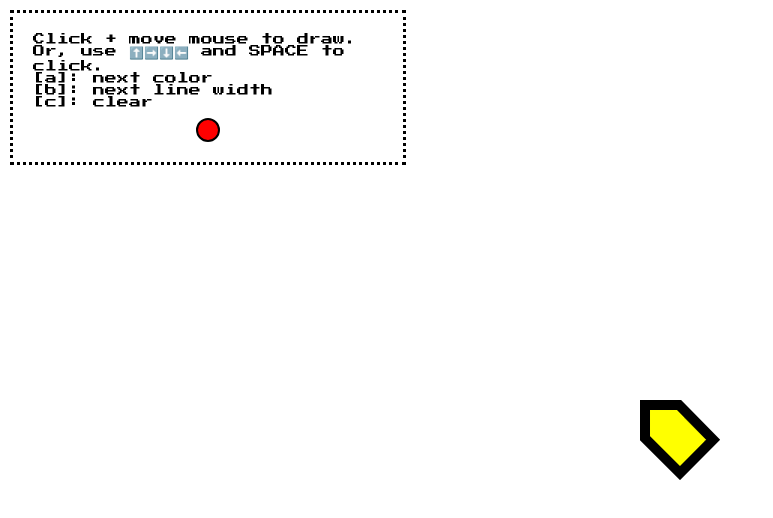
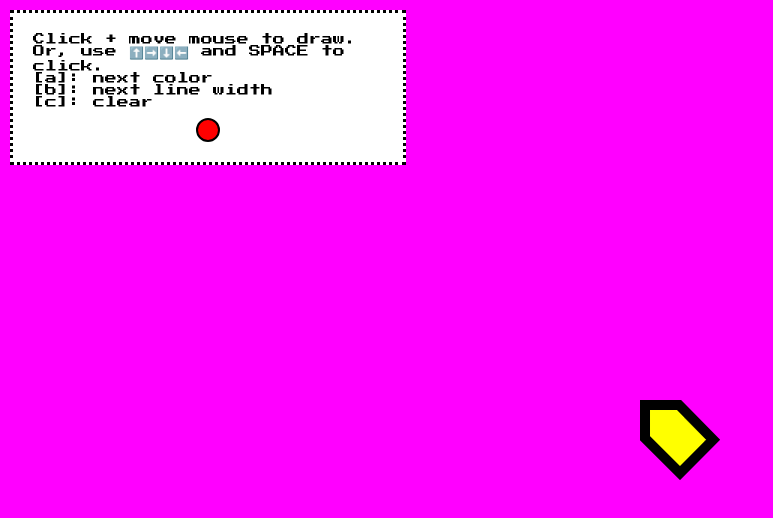
Before and after one commit to hackersanddesigners/hddraw, a website: page index.html in a window 1280 px wide. Shown: the whole page, without its empty margins (0-773 px from the left). Drawn offline with nearby package versions, Linux system fonts and the light colour scheme; a web font is replaced by a local one.

Commit message:
Download on clear screen

```diff
--- a/js/app.js
+++ b/js/app.js
@@ -161,6 +161,7 @@ var CursorDrawing = ( function( $ ) {
 			my.setColor( colors[ curCol ] );
 			onResize();
 			$( window ).resize( onResize );
+			my.clear( false );
 		}
 		$( init ); // onReady
 
@@ -195,9 +196,11 @@ var CursorDrawing = ( function( $ ) {
 			})
 		};
 
-		my.clear = function (){
-			my.download();
-			context.clearRect( 0, 0, context.canvas.width, context.canvas.height );
+		my.clear = function ( download ){
+			if( download ) my.download();
+			context.clearRect( 0, 0, canvas.width, canvas.height );
+			context.fillStyle = '#ff00ff';
+			context.fillRect(0, 0, canvas.width, canvas.height);
 		};
 
 		my.startLine = function (){
@@ -309,7 +312,7 @@ var CursorDrawing = ( function( $ ) {
 
 				case 'c':
 				case 'q': // q for backward compatibilty (or the guitar wont work...)
-				Canvas.clear();
+				Canvas.clear( true );
 				break;
 
 				case 's':
--- a/package.json
+++ b/package.json
@@ -9,9 +9,10 @@
   "author": "Heerko van der Kooij / heerko@hackersanddesigner.nl",
   "license": "ISC",
   "devDependencies": {
-    "grunt": "^1.0.3",
+    "grunt": "^1.0.4",
     "grunt-contrib-jshint": "^2.0.0",
     "grunt-contrib-watch": "^1.1.0",
-    "load-grunt-tasks": "^4.0.0"
+    "load-grunt-tasks": "^4.0.0",
+    "lodash": "^4.17.14"
   }
 }
```
Also changed, not shown: index.html (+32 -0 lines), 1 other file.
